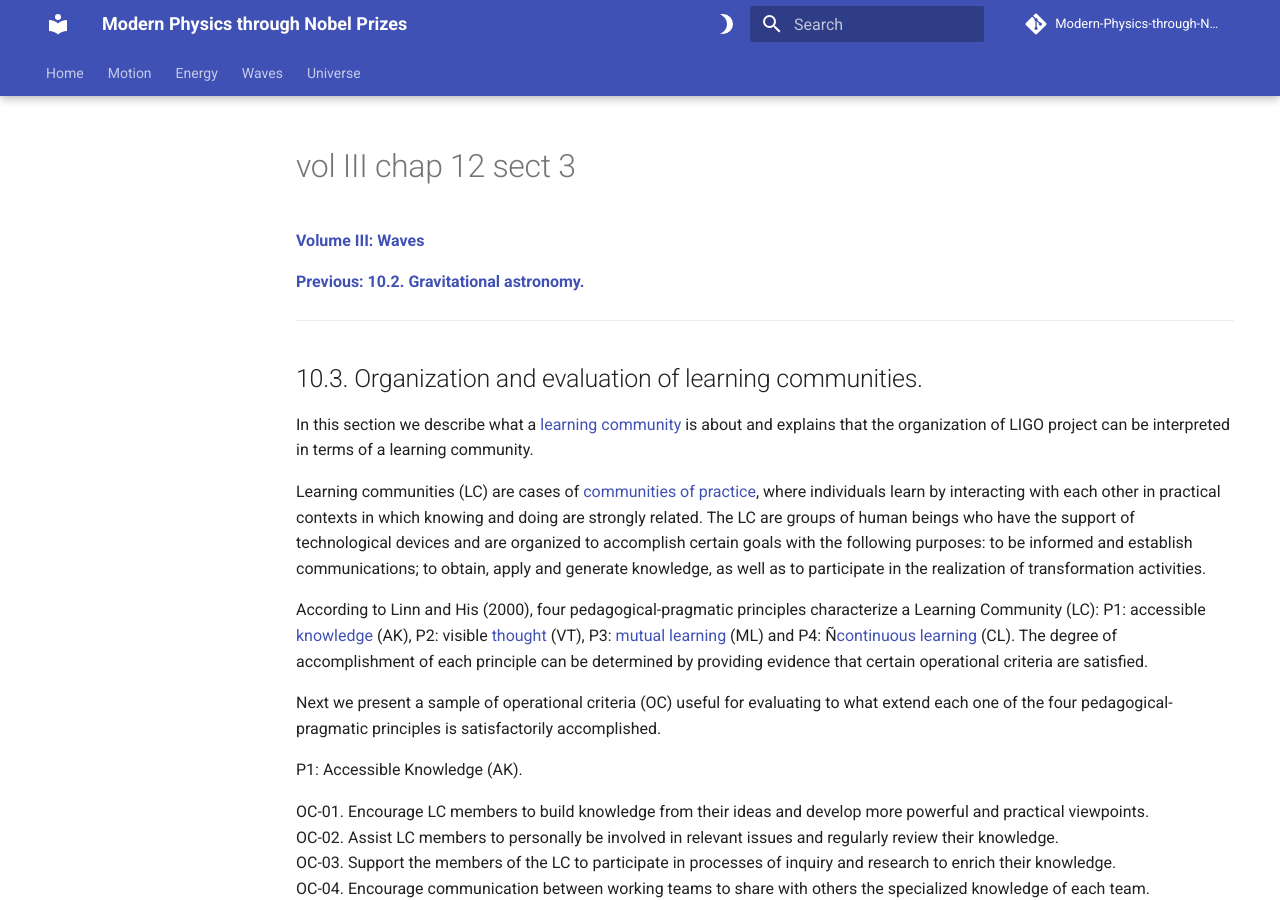
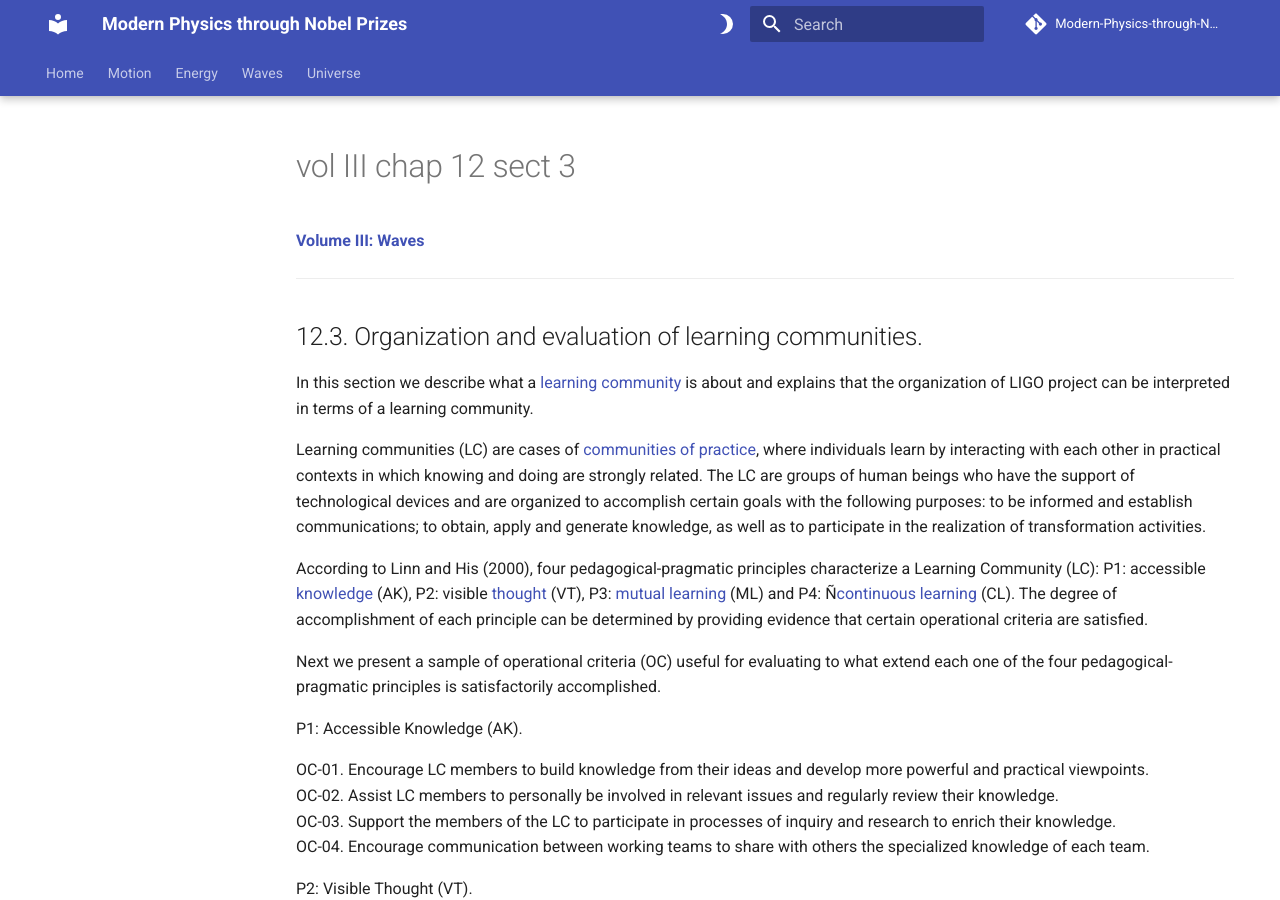
Before and after one commit to modphysnobel/modphysnobel.github.io, an MkDocs documentation site: the page built from docs/vol-III/vol-III-chap-12-sect-3.md, in a window 1280 px wide and 900 px high. Built offline with MkDocs 1.6.1 and Material for MkDocs 9.7.7, drawn with Linux system fonts in a browser that asks for light colours; some web fonts are replaced; comment, search, counter and statistics services are not loaded; some of the changed text lies outside the part shown.

Commit message:
Update vol-III-chap-12-sect-3.md

```diff
--- a/docs/vol-III/vol-III-chap-12-sect-3.md
+++ b/docs/vol-III/vol-III-chap-12-sect-3.md
@@ -1,11 +1,9 @@
 
 [**Volume III: Waves**](./volume-III.md)
 
-[**Previous: 10.2. Gravitational astronomy.**](./vol-III-chap-10-sect-2.md)
-
 ***
 
-## 10.3.	Organization and evaluation of learning communities.
+## 12.3.	Organization and evaluation of learning communities.
 
 In this section we describe what a [learning community](https://en.wikipedia.org/wiki/Learning_community) is about and explains that the organization of LIGO project can be interpreted in terms of  a learning community.
 
```
Also changed, not shown: other parts of docs/vol-III/vol-III-chap-12-sect-3.md (+0 -2 lines).
